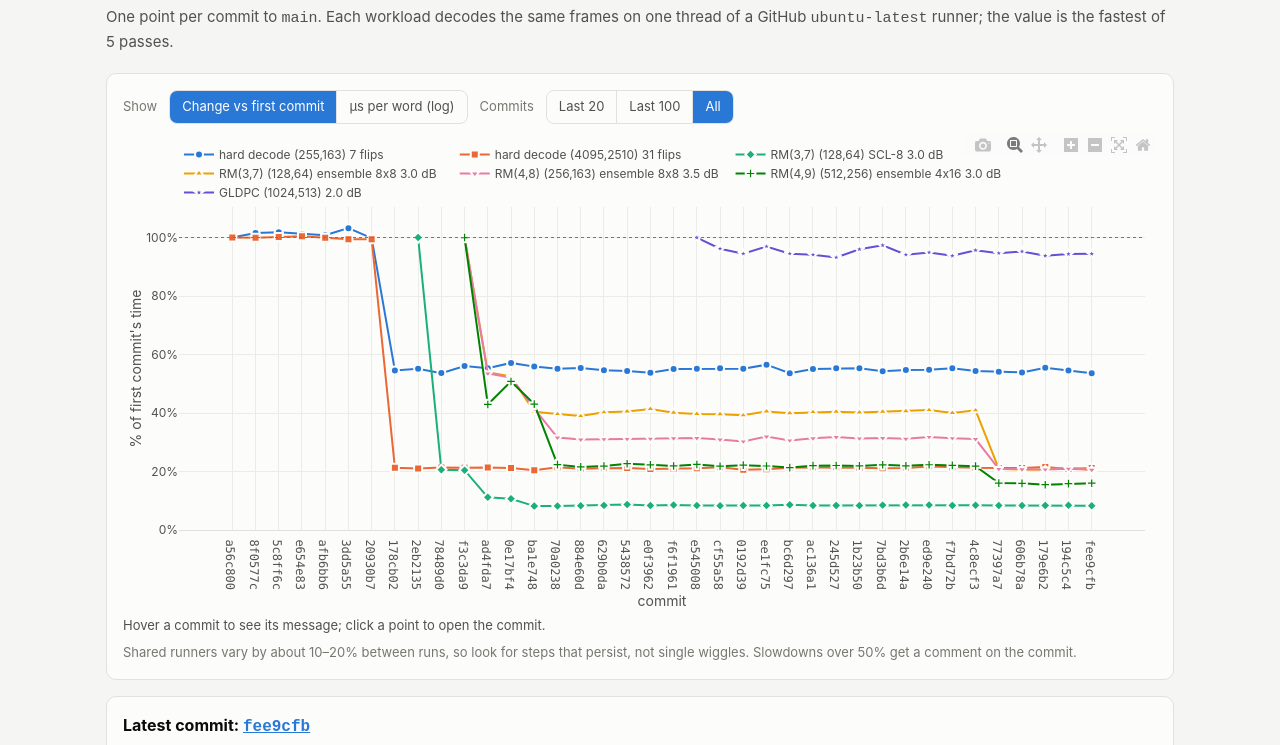
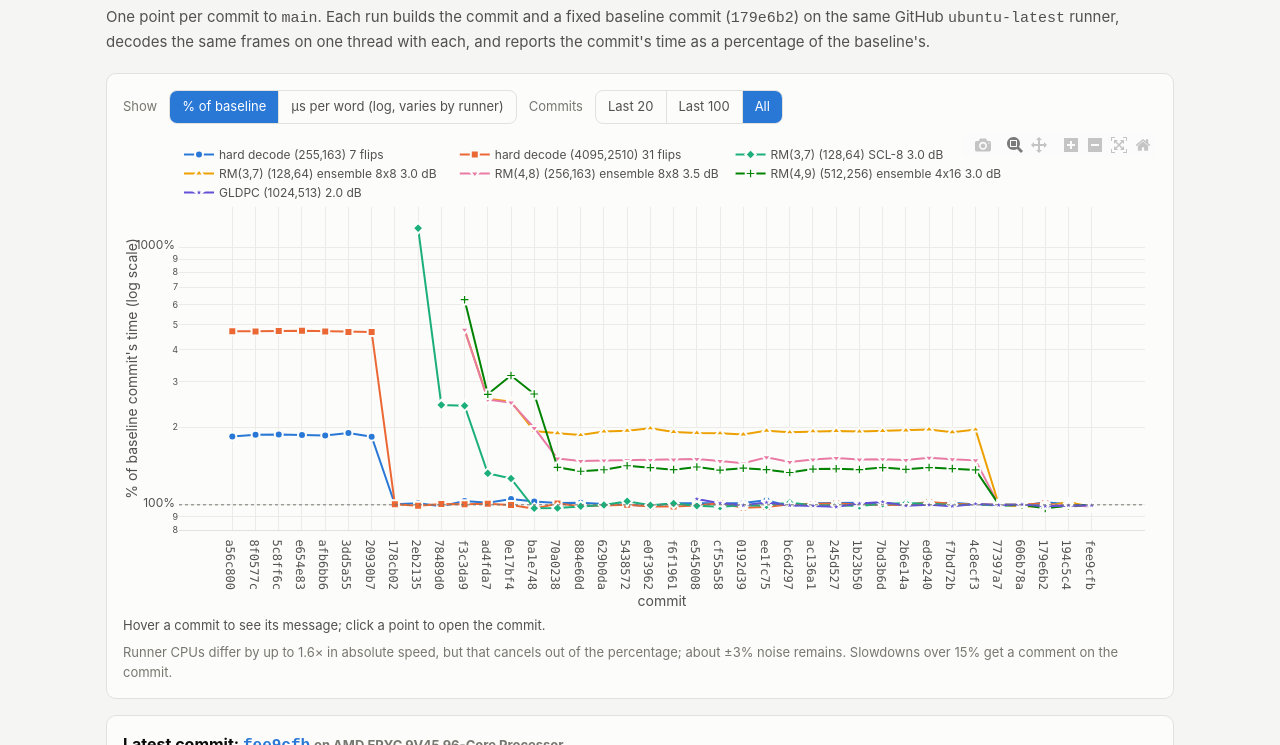
Before and after one commit to btue113/ECC-HyperCube, a plain HTML site: page dev/bench/index.html in a window 1280 px wide. Shown: the part 55-800 px from the top of the page. Drawn offline with nearby package versions, Linux system fonts and the light colour scheme.

Commit message:
Chart: show % of baseline (same runner), runner CPU, absolute us as secondary

```diff
--- a/dev/bench/index.html
+++ b/dev/bench/index.html
@@ -99,15 +99,16 @@
 <body>
 <main>
   <h1>ecc-hypercube decode time</h1>
-  <p class="sub">One point per commit to <code>main</code>. Each workload decodes the same frames on one thread
-    of a GitHub <code>ubuntu-latest</code> runner; the value is the fastest of 5 passes.</p>
+  <p class="sub">One point per commit to <code>main</code>. Each run builds the commit and a fixed baseline commit
+    (<code>179e6b2</code>) on the same GitHub <code>ubuntu-latest</code> runner, decodes the same frames on one thread
+    with each, and reports the commit's time as a percentage of the baseline's.</p>
 
   <div class="card">
     <div class="controls">
       <span class="label">Show</span>
       <div class="seg" id="mode">
-        <button data-mode="rel" aria-pressed="true">Change vs first commit</button>
-        <button data-mode="abs" aria-pressed="false">µs per word (log)</button>
+        <button data-mode="rel" aria-pressed="true">% of baseline</button>
+        <button data-mode="abs" aria-pressed="false">µs per word (log, varies by runner)</button>
       </div>
       <span class="label">Commits</span>
       <div class="seg" id="range">
@@ -118,8 +119,8 @@
     </div>
     <div id="chart" role="img" aria-label="Decode time per commit for every workload"></div>
     <div id="commit">Hover a commit to see its message; click a point to open the commit.</div>
-    <p class="note">Shared runners vary by about 10–20% between runs, so look for steps that persist, not single wiggles.
-      Slowdowns over 50% get a comment on the commit.</p>
+    <p class="note">Runner CPUs differ by up to 1.6× in absolute speed, but that cancels out of the percentage;
+      about ±3% noise remains. Slowdowns over 15% get a comment on the commit.</p>
     <p id="empty">No results yet.</p>
   </div>
 
@@ -144,18 +145,21 @@
   const names = [];
   for (const run of runs) for (const b of run.benches) if (!names.includes(b.name)) names.push(b.name);
 
+  const cpuOf = run => { const parts = (run.benches[0].extra || "").split("; "); return parts.length > 2 ? parts[parts.length - 1] : ""; };
   // Labels must be unique on a category axis: a re-run of the same commit gets "sha (2)".
   const seen = {};
   const commits = runs.map(r => ({
     sha: (s => (seen[s] = (seen[s] || 0) + 1) > 1 ? `${s} (${seen[s]})` : s)(r.commit.id.slice(0, 7)),
     url: r.commit.url,
     message: r.commit.message.split("\n")[0],
+    cpu: cpuOf(r),
     date: new Date(r.commit.timestamp || r.date),
   }));
-  const value = (run, name) => { const b = run.benches.find(b => b.name === name); return b ? b.value : null; };
+  const bench = (run, name) => run.benches.find(b => b.name === name);
+  const value = (run, name) => { const b = bench(run, name); return b ? b.value : null; };
+  const micros = (run, name) => { const m = /^([\d.]+) us\/word/.exec((bench(run, name) || {}).extra || ""); return m ? +m[1] : null; };
   const errors = (run, name) => {
-    const b = run.benches.find(b => b.name === name);
-    const m = b && /^(\d+) \/ (\d+)/.exec(b.extra || "");
+    const m = /(\d+) \/ (\d+) word errors/.exec((bench(run, name) || {}).extra || "");
     return m ? { errs: +m[1], frames: +m[2] } : null;
   };
 
@@ -168,17 +172,16 @@
     const view = runs.slice(start);
     const x = commits.slice(start).map(c => c.sha);
     const traces = names.map((name, i) => {
-      const raw = view.map(r => value(r, name));
-      const base = runs.map(r => value(r, name)).find(v => v != null);
-      const y = mode === "rel" ? raw.map(v => v == null ? null : 100 * v / base) : raw;
+      const us = view.map(r => micros(r, name));
+      const y = mode === "rel" ? view.map(r => value(r, name)) : us;
       const color = css(`--s${i + 1}`);
       return {
         name, x, y, type: "scatter", mode: "lines+markers", connectgaps: false,
         line: { color, width: 2 },
         marker: { color, size: 8, symbol: SYMBOLS[i % SYMBOLS.length], line: { color: css("--surface-1"), width: 2 } },
-        customdata: raw.map(v => v == null ? "" : fmt(v)),
+        customdata: us.map(v => v == null ? "" : fmt(v)),
         hovertemplate: mode === "rel"
-          ? "%{y:.0f}% · %{customdata} µs/word<extra>%{fullData.name}</extra>"
+          ? "%{y:.1f}% · %{customdata} µs/word<extra>%{fullData.name}</extra>"
           : "%{customdata} µs/word<extra>%{fullData.name}</extra>",
       };
     });
@@ -192,7 +195,7 @@
       legend: { orientation: "h", x: 0, y: 1.0, yanchor: "bottom", font: { size: 12 } },
       xaxis: { type: "category", title: { text: "commit" }, gridcolor: grid, linecolor: css("--border"), tickfont: { family: "ui-monospace, Menlo, monospace" }, automargin: true },
       yaxis: mode === "rel"
-        ? { title: { text: "% of first commit's time" }, ticksuffix: "%", gridcolor: grid, zeroline: false, rangemode: "tozero" }
+        ? { title: { text: "% of baseline commit's time (log scale)" }, type: "log", ticksuffix: "%", gridcolor: grid, zeroline: false }
         : { title: { text: "µs per word (log scale)" }, type: "log", gridcolor: grid, zeroline: false },
       shapes: mode === "rel" ? [{ type: "line", xref: "paper", x0: 0, x1: 1, y0: 100, y1: 100, line: { color: css("--text-muted"), width: 1, dash: "dot" } }] : [],
     };
@@ -205,21 +208,21 @@
     const cell = p => {
       if (p == null) return "–";
       const r = Math.round(p);
-      return `<span class="${r > 10 ? "up" : r < -10 ? "down" : ""}">${r > 0 ? "+" : ""}${r === 0 ? 0 : r}%</span>`;
+      return `<span class="${r > 5 ? "up" : r < -5 ? "down" : ""}">${r > 0 ? "+" : ""}${r === 0 ? 0 : r}%</span>`;
     };
-    let html = "<thead><tr><th>Workload</th><th>µs per word</th><th>vs previous</th><th>vs first</th><th>Word errors</th></tr></thead><tbody>";
+    let html = "<thead><tr><th>Workload</th><th>% of baseline</th><th>µs per word</th><th>vs previous</th><th>Word errors</th></tr></thead><tbody>";
     names.forEach((name, i) => {
-      const v = value(last, name);
-      const first = runs.map(r => value(r, name)).find(x => x != null);
+      const v = value(last, name), us = micros(last, name);
       const e = errors(last, name), pe = prev && errors(prev, name);
       const changed = e && pe && e.errs !== pe.errs;
       html += `<tr><td class="name"><span class="key" style="background:var(--s${i + 1})"></span>${name}</td>`
-        + `<td>${v == null ? "–" : fmt(v)}</td><td>${cell(prev ? pct(v, value(prev, name)) : null)}</td><td>${cell(pct(v, first))}</td>`
+        + `<td>${v == null ? "–" : v.toFixed(1) + "%"}</td><td>${us == null ? "–" : fmt(us)}</td><td>${cell(prev ? pct(v, value(prev, name)) : null)}</td>`
         + `<td>${e ? `${e.errs} / ${e.frames}` : "–"}${changed ? ` <span class="flag" title="Output changed since the previous commit">was ${pe.errs}</span>` : ""}</td></tr>`;
     });
     const c = commits[commits.length - 1];
     document.getElementById("table").innerHTML = html + "</tbody>";
-    document.querySelector("h2").innerHTML = `Latest commit: <a href="${c.url}" style="color:var(--accent)"><code>${c.sha}</code></a>`;
+    document.querySelector("h2").innerHTML = `Latest commit: <a href="${c.url}" style="color:var(--accent)"><code>${c.sha}</code></a>`
+      + (c.cpu ? ` <span class="label">on ${c.cpu}</span>` : "");
   }
 
   function pressed(groupId, btn) {
@@ -243,7 +246,8 @@
     const c = bySha[ev.points[0].x]; if (!c) return;
     const esc = s => s.replace(/[&<>"]/g, ch => ({ "&": "&amp;", "<": "&lt;", ">": "&gt;", '"': "&quot;" }[ch]));
     document.getElementById("commit").innerHTML =
-      `<a href="${c.url}"><code>${c.sha}</code></a> · ${c.date.toISOString().slice(0, 10)} · ${esc(c.message)}`;
+      `<a href="${c.url}"><code>${c.sha}</code></a> · ${c.date.toISOString().slice(0, 10)} · ${esc(c.message)}`
+      + (c.cpu ? ` · <span class="label">${esc(c.cpu)}</span>` : "");
   });
   chart.on("plotly_click", ev => { const c = bySha[ev.points[0].x]; if (c) window.open(c.url, "_blank", "noopener"); });
   window.matchMedia("(prefers-color-scheme: dark)").addEventListener("change", render);
```
